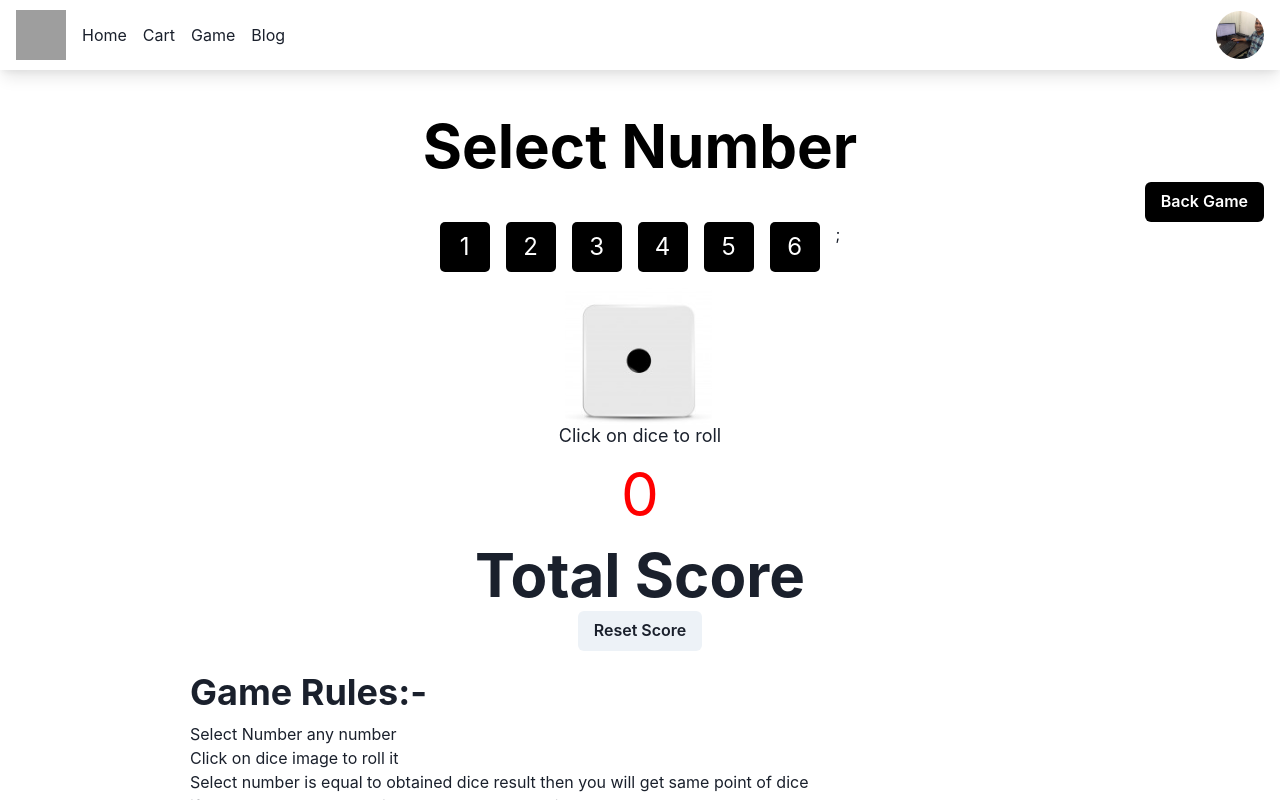
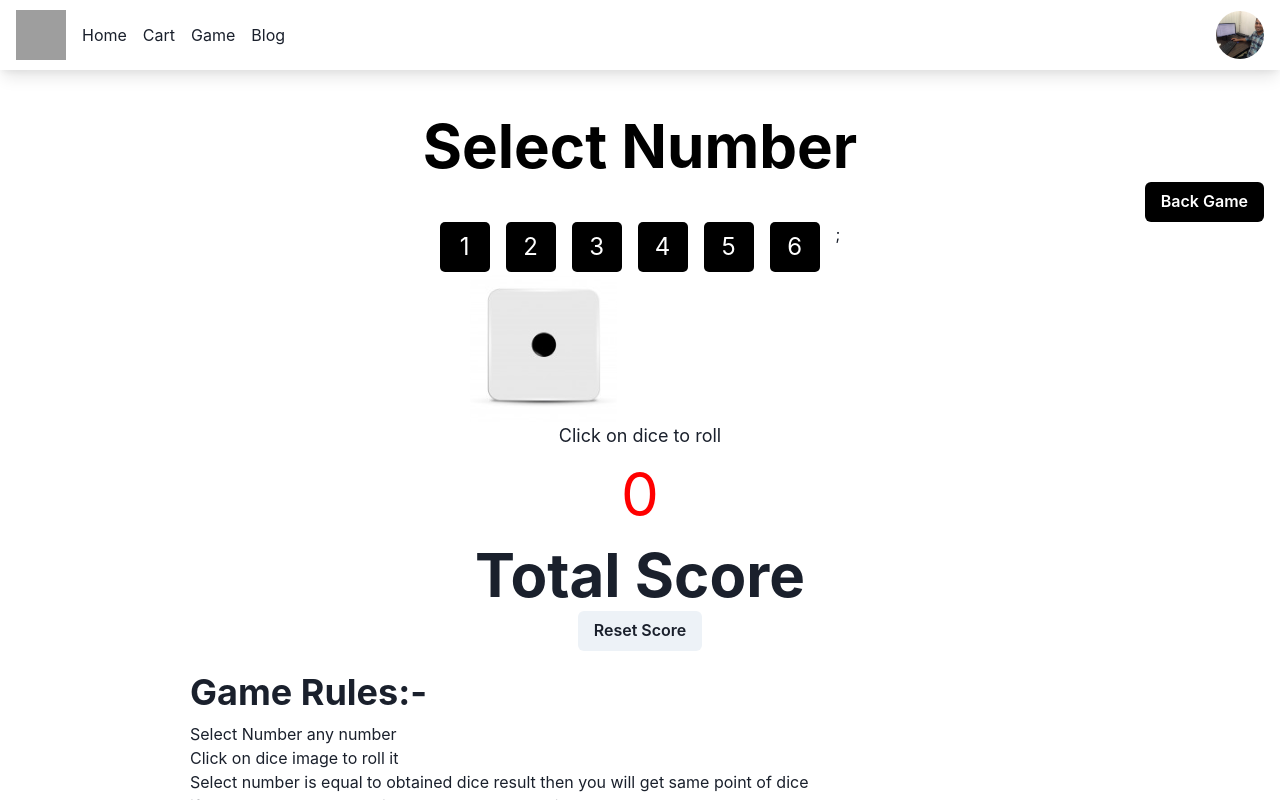
Before and after one commit to SunderSamota/react-website, a React (Create React App) app: page /react-website/dicehome in a window 1280 px wide. Both pictures are taken after a click on the button "Start Game". Shown: the top 800 px of the page. Built offline with nearby package versions, Linux system fonts and the light colour scheme; grey boxes are pictures that could not be loaded.

Commit message:
update game data

```diff
--- a/src/components/DiceHome.js
+++ b/src/components/DiceHome.js
@@ -9,6 +9,7 @@ import {
   ListItem,
   Stack,
   Text,
+  SimpleGrid
 } from "@chakra-ui/react";
 import React, { useState } from "react";
 import diceImage from "../images/dices.png";
@@ -91,17 +92,16 @@ const DiceHome = () => {
                 ))}
                 ;
               </Flex>
+              <SimpleGrid columns={2} spacing={10}>
               <Box
                 h={{ base: "35px", sm: "35px", md: "150px", lg: "150px" }}
                 w={{ base: "100px", sm: "100px", md: "150px", lg: "150px" }}
                 onClick={genrateRandomNum}
                 cursor="pointer"
               >
-                <Image
-                  pt={4}
-                  src={require(`../images/dice${dice}.png`)}
-                />
+                <Image src={require(`../images/dice${dice}.png`)} />
               </Box>
+              </SimpleGrid>
               <Text fontSize="lg">Click on dice to roll</Text>
               <Text fontSize="6xl" color={score > 0 ? "green" : "red"}>
                 {score}
```
